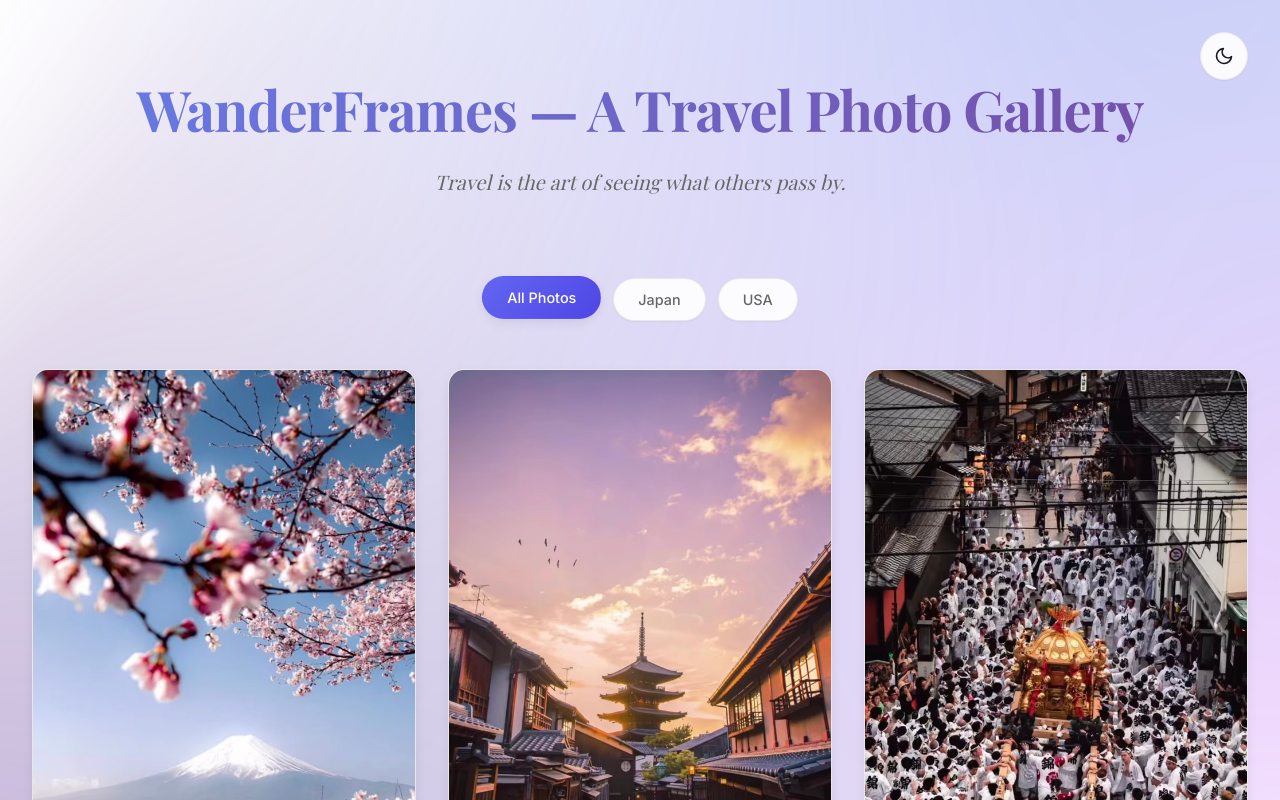
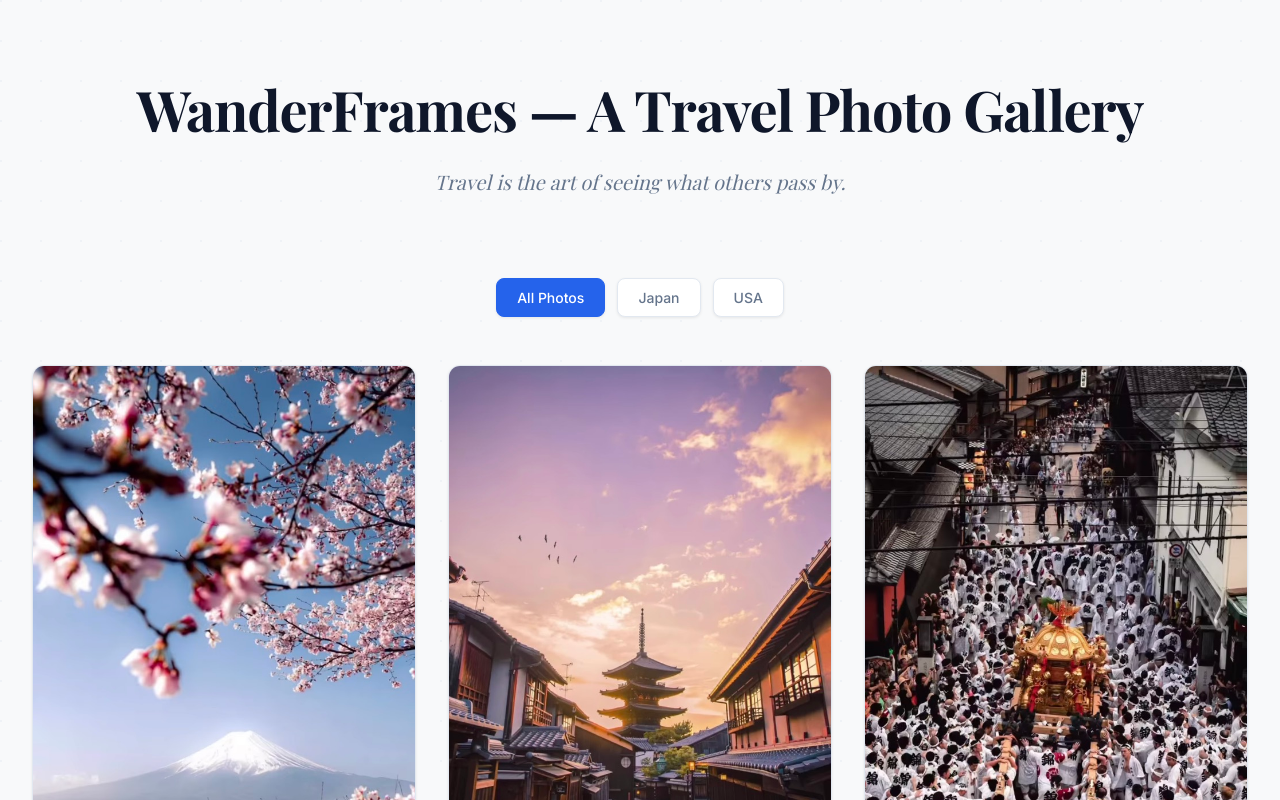
Before and after one commit to pierrehanne/gallery, a React (Vite) app: page / in a window 1280 px wide. Shown: the top 800 px of the page. Built offline with nearby package versions, Linux system fonts and the light colour scheme; a web font is replaced by a local one.

Commit message:
feat: enhance the UI

```diff
--- a/src/App.tsx
+++ b/src/App.tsx
@@ -1,7 +1,6 @@
 import { useState, useEffect, useMemo, useCallback } from 'react';
 import { Gallery } from './components/Gallery';
 import { Filter } from './components/Filter';
-import { ThemeToggle } from './components/ThemeToggle';
 import { Photo, Album } from './types';
 import { loadGalleryData } from './photoLoader';
 
@@ -60,10 +59,6 @@ function App() {
 
     return (
         <div className="app-container">
-            <div className="theme-toggle-container">
-                <ThemeToggle />
-            </div>
-
             <header className="app-header">
                 <h1>{title}</h1>
                 <p>{description}</p>
--- a/src/styles/main.css
+++ b/src/styles/main.css
@@ -2,45 +2,19 @@
 @import url('https://fonts.googleapis.com/css2?family=Playfair+Display:ital,wght@0,400;0,600;1,400&display=swap');
 
 :root {
-  --primary-color: #6366f1;
-  --primary-hover: #4f46e5;
-  --bg-color: #ffffff;
-  --bg-card: rgba(255, 255, 255, 0.9);
-  --text-primary: #1a1a1a;
-  --text-secondary: #666666;
-  --border-color: rgba(0, 0, 0, 0.08);
-  --shadow-sm: 0 1px 2px 0 rgb(0 0 0 / 0.05);
-  --shadow-md: 0 4px 12px -2px rgb(0 0 0 / 0.1);
-  --shadow-lg: 0 10px 25px -5px rgb(0 0 0 / 0.15);
+  --primary-color: #2563eb;
+  --primary-hover: #1d4ed8;
+  --bg-color: #f8f9fa;
+  --bg-card: #ffffff;
+  --text-primary: #0f172a;
+  --text-secondary: #64748b;
+  --border-color: #e2e8f0;
+  --shadow-sm: 0 1px 3px 0 rgba(0, 0, 0, 0.08);
+  --shadow-md: 0 4px 6px -1px rgba(0, 0, 0, 0.1);
+  --shadow-lg: 0 20px 25px -5px rgba(0, 0, 0, 0.1);
   --radius: 0.75rem;
   --font-display: 'Playfair Display', Georgia, serif;
   --font-body: 'Inter', -apple-system, BlinkMacSystemFont, 'Segoe UI', Roboto, sans-serif;
-  --blur: 20px;
-
-  /* Modern gradient colors for light mode */
-  --gradient-color-1: #667eea;
-  --gradient-color-2: #764ba2;
-  --gradient-color-3: #f093fb;
-  --gradient-color-4: #4facfe;
-}
-
-[data-theme="dark"] {
-  --primary-color: #818cf8;
-  --primary-hover: #6366f1;
-  --bg-color: #121212;
-  --bg-card: rgba(30, 30, 30, 0.9);
-  --text-primary: #ffffff;
-  --text-secondary: #b3b3b3;
-  --border-color: rgba(255, 255, 255, 0.1);
-  --shadow-sm: 0 1px 2px 0 rgb(0 0 0 / 0.5);
-  --shadow-md: 0 4px 12px -2px rgb(0 0 0 / 0.4);
-  --shadow-lg: 0 10px 25px -5px rgb(0 0 0 / 0.5);
-
-  /* Modern gradient colors for dark mode */
-  --gradient-color-1: #4c1d95;
-  --gradient-color-2: #312e81;
-  --gradient-color-3: #1e3a8a;
-  --gradient-color-4: #0c4a6e;
 }
 
 * {
@@ -51,15 +25,14 @@
 
 body {
   font-family: var(--font-body);
-  background-color: var(--bg-color);
+  background: var(--bg-color);
   color: var(--text-primary);
   line-height: 1.6;
   -webkit-font-smoothing: antialiased;
+  overflow-x: hidden;
   position: relative;
-  overflow-x: hidden;
 }
 
-/* Animated Gradient Background */
 body::before {
   content: '';
   position: fixed;
@@ -67,38 +40,11 @@ body::before {
   left: 0;
   width: 100%;
   height: 100%;
-  z-index: -2;
-  background: var(--bg-color);
-}
-
-body::after {
-  content: '';
-  position: fixed;
-  top: -50%;
-  left: -50%;
-  width: 200%;
-  height: 200%;
   z-index: -1;
-  background:
-    radial-gradient(circle at 20% 50%, var(--gradient-color-1) 0%, transparent 50%),
-    radial-gradient(circle at 80% 80%, var(--gradient-color-2) 0%, transparent 50%),
-    radial-gradient(circle at 40% 20%, var(--gradient-color-3) 0%, transparent 50%),
-    radial-gradient(circle at 90% 30%, var(--gradient-color-4) 0%, transparent 50%);
   opacity: 0.4;
-  animation: gradientShift 20s ease infinite;
-  filter: blur(80px);
-}
-
-@keyframes gradientShift {
-  0%, 100% {
-    transform: translate(0, 0) rotate(0deg);
-  }
-  33% {
-    transform: translate(5%, 5%) rotate(120deg);
-  }
-  66% {
-    transform: translate(-5%, 5%) rotate(240deg);
-  }
+  background-image: radial-gradient(circle at 1px 1px, var(--border-color) 1px, transparent 0);
+  background-size: 40px 40px;
+  pointer-events: none;
 }
 
 #app {
@@ -124,10 +70,7 @@ body::after {
   font-size: clamp(2rem, 5vw, 3.5rem);
   margin-bottom: 0.75rem;
   font-weight: 700;
-  background: linear-gradient(135deg, var(--gradient-color-1), var(--gradient-color-2));
-  -webkit-background-clip: text;
-  background-clip: text;
-  -webkit-text-fill-color: transparent;
+  color: var(--text-primary);
   letter-spacing: -0.02em;
 }
 
@@ -157,17 +100,15 @@ body::after {
 }
 
 .filter-albums button {
-  padding: 0.75rem 1.5rem;
-  border: 1px solid var(--border-color);
+  padding: 0.625rem 1.25rem;
+  border: 1.5px solid var(--border-color);
   background: var(--bg-card);
-  backdrop-filter: blur(var(--blur));
-  -webkit-backdrop-filter: blur(var(--blur));
-  border-radius: 9999px;
+  border-radius: 0.5rem;
   cursor: pointer;
-  transition: all 0.3s cubic-bezier(0.4, 0, 0.2, 1);
+  transition: all 0.2s ease;
   font-family: var(--font-body);
   font-weight: 500;
-  font-size: 0.9rem;
+  font-size: 0.875rem;
   color: var(--text-secondary);
   box-shadow: var(--shadow-sm);
 }
@@ -175,33 +116,32 @@ body::after {
 .filter-albums button:hover {
   border-color: var(--primary-color);
   color: var(--primary-color);
-  transform: translateY(-2px);
-  box-shadow: var(--shadow-md);
+  background: var(--bg-color);
 }
 
 .filter-albums button.active {
-  background: linear-gradient(135deg, var(--primary-color), var(--primary-hover));
+  background: var(--primary-color);
   color: white;
-  border-color: transparent;
-  box-shadow: var(--shadow-md);
-  transform: translateY(-2px);
+  border-color: var(--primary-color);
 }
 
 .filter-search input {
-  padding: 0.75rem 1.5rem;
-  border: 1px solid var(--border-color);
-  border-radius: 9999px;
+  padding: 0.625rem 1.25rem;
+  border: 1.5px solid var(--border-color);
+  border-radius: 0.5rem;
   width: 100%;
   max-width: 400px;
   font-family: var(--font-body);
-  font-size: 1rem;
+  font-size: 0.875rem;
   transition: all 0.2s;
+  background: var(--bg-card);
+  color: var(--text-primary);
 }
 
 .filter-search input:focus {
   outline: none;
   border-color: var(--primary-color);
-  box-shadow: 0 0 0 3px rgba(59, 130, 246, 0.1);
+  box-shadow: 0 0 0 3px rgba(37, 99, 235, 0.1);
 }
 
 /* Masonry Layout */
@@ -225,21 +165,19 @@ body::after {
 .gallery-item {
   break-inside: avoid;
   margin-bottom: 2rem;
-  border-radius: 16px;
+  border-radius: 0.75rem;
   overflow: hidden;
   position: relative;
-  box-shadow: var(--shadow-md);
-  transition: all 0.4s cubic-bezier(0.34, 1.56, 0.64, 1);
+  box-shadow: var(--shadow-sm);
+  transition: all 0.3s ease;
   background: var(--bg-card);
-  backdrop-filter: blur(var(--blur));
-  -webkit-backdrop-filter: blur(var(--blur));
   border: 1px solid var(--border-color);
+  cursor: pointer;
 }
 
 .gallery-item:hover {
-  transform: translateY(-12px) scale(1.02);
+  transform: translateY(-4px);
   box-shadow: var(--shadow-lg);
-  border-color: rgba(99, 102, 241, 0.3);
 }
 
 .gallery-image {
@@ -253,11 +191,11 @@ body::after {
   bottom: 0;
   left: 0;
   right: 0;
-  background: linear-gradient(to top, rgba(0, 0, 0, 0.8), transparent);
+  background: linear-gradient(to top, rgba(0, 0, 0, 0.75), transparent);
   color: white;
-  padding: 2rem 1.5rem 1.5rem;
+  padding: 2rem 1.25rem 1.25rem;
   opacity: 0;
-  transition: opacity 0.3s ease;
+  transition: opacity 0.25s ease;
   z-index: 10;
 }
 
@@ -267,27 +205,19 @@ body::after {
 
 .gallery-overlay h3 {
   margin: 0;
-  font-size: 1.25rem;
+  font-size: 1.125rem;
   font-family: var(--font-display);
   font-weight: 500;
   margin-bottom: 0.25rem;
-  transform: translateY(10px);
-  transition: transform 0.3s ease;
 }
 
 .gallery-overlay p {
   margin: 0;
-  font-size: 0.875rem;
+  font-size: 0.8125rem;
   opacity: 0.9;
-  transform: translateY(10px);
-  transition: transform 0.3s ease 0.05s;
   text-transform: uppercase;
   letter-spacing: 0.05em;
-}
-
-.gallery-item:hover .gallery-overlay h3,
-.gallery-item:hover .gallery-overlay p {
-  transform: translateY(0);
+  font-weight: 500;
 }
 
 .loading,
@@ -297,36 +227,3 @@ body::after {
   font-size: 1.25rem;
   color: var(--text-secondary);
 }
-
-/* Theme Toggle */
-.theme-toggle-container {
-  position: absolute;
-  top: 2rem;
-  right: 2rem;
-  z-index: 50;
-}
-
-.theme-toggle {
-  background: var(--bg-card);
-  backdrop-filter: blur(var(--blur));
-  -webkit-backdrop-filter: blur(var(--blur));
-  border: 1px solid var(--border-color);
-  color: var(--text-primary);
-  padding: 0.75rem;
-  border-radius: 50%;
-  cursor: pointer;
-  display: flex;
-  align-items: center;
-  justify-content: center;
-  box-shadow: var(--shadow-sm);
-  transition: all 0.3s cubic-bezier(0.4, 0, 0.2, 1);
-  width: 48px;
-  height: 48px;
-}
-
-.theme-toggle:hover {
-  border-color: var(--primary-color);
-  color: var(--primary-color);
-  box-shadow: var(--shadow-md);
-  transform: rotate(20deg) scale(1.1);
-}
```
